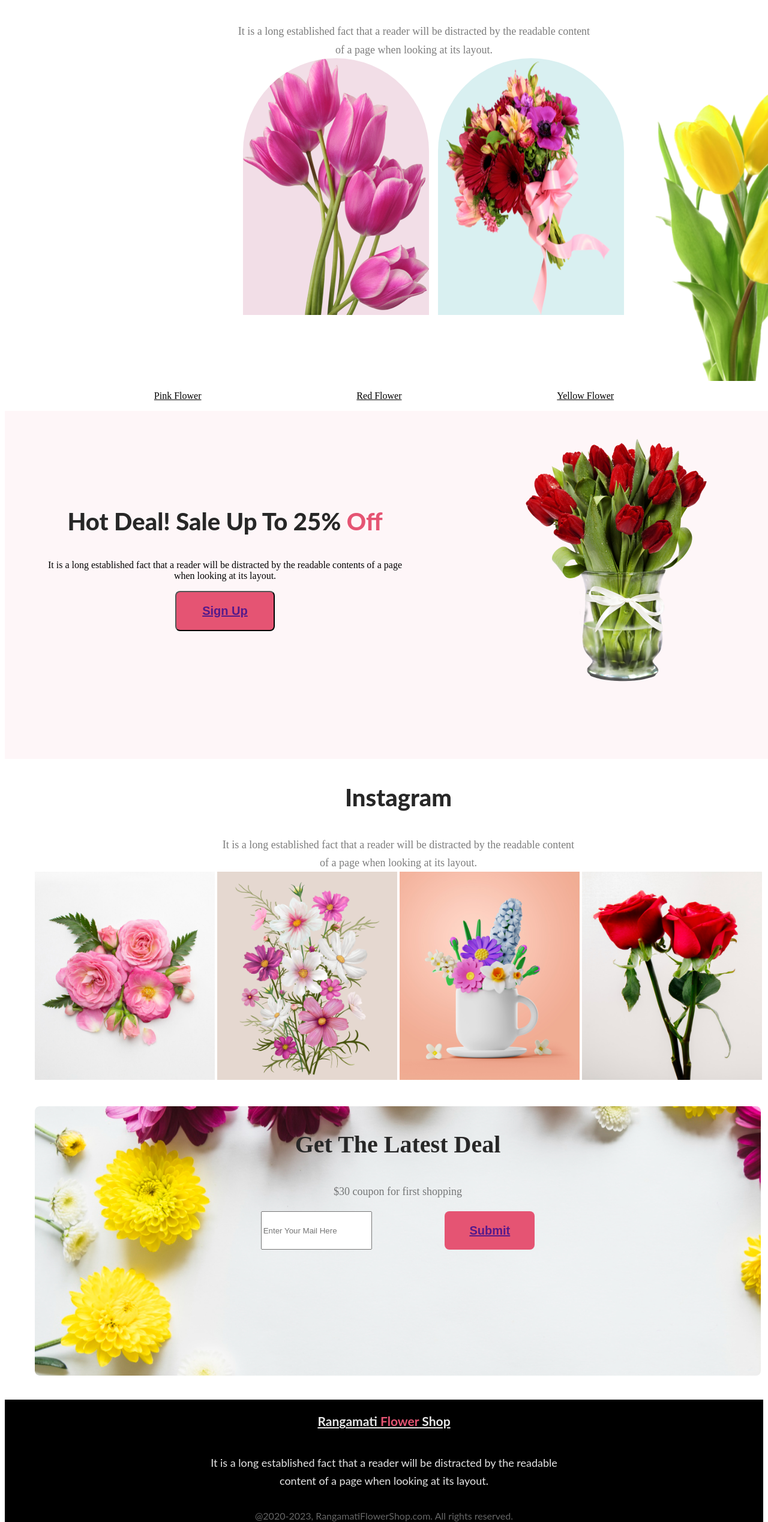
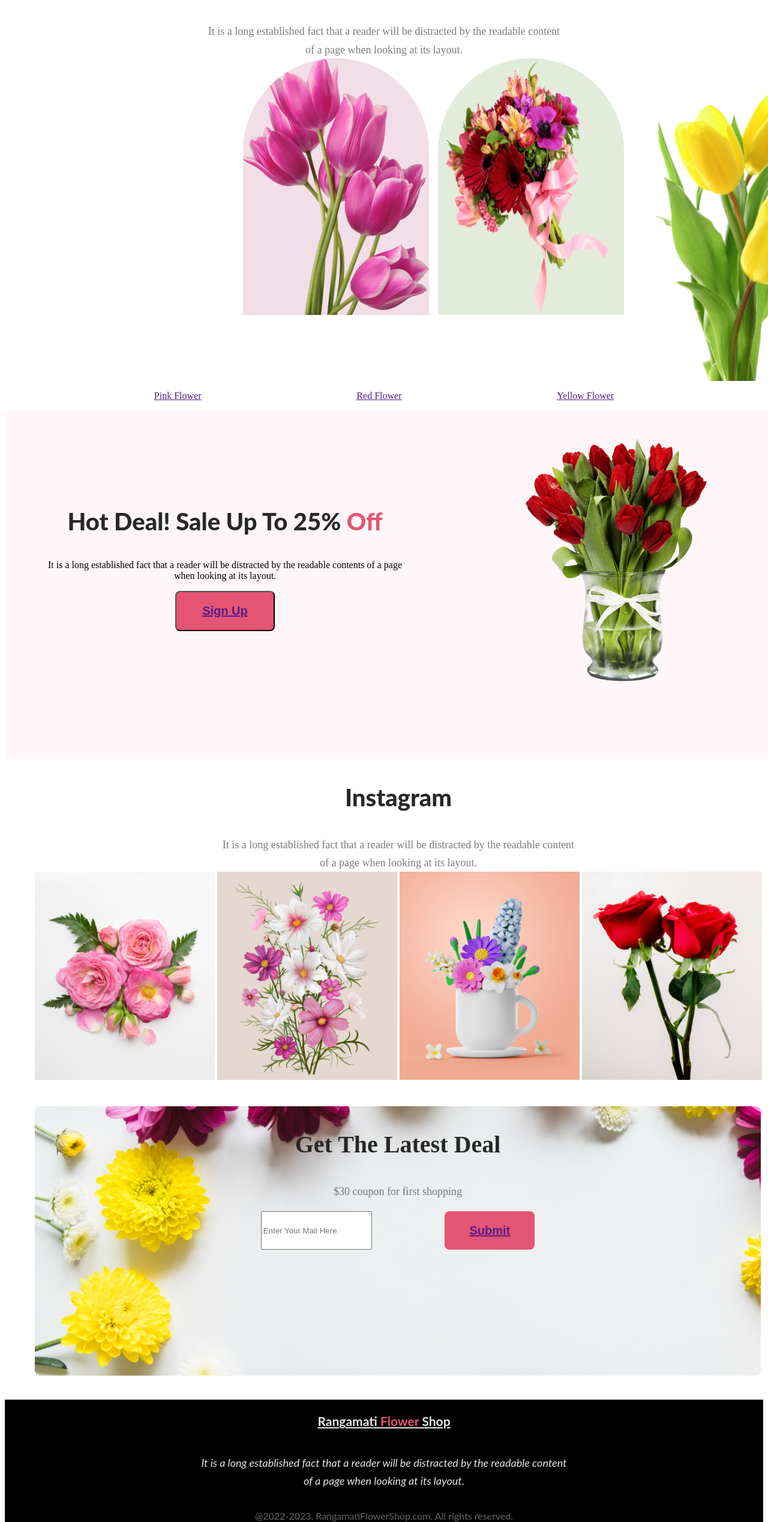
Before and after one commit to Puspal11/flower-shop, a plain HTML site: page index.html in a window 1280 px wide. Shown: the part 949-3486 px from the top of the page at 60% size. Drawn offline with Linux system fonts and the light colour scheme.

Commit message:
final coutndown

```diff
--- a/index.html
+++ b/index.html
@@ -32,9 +32,9 @@
                 <img class="featured3" src="Flower-Asset/pngwing-pink-3.png" alt="">
             </div>
             <div class="flower-name">
-                <p><u>Pink Flower</u></p>
-                <p><u>Red Flower</u></p>
-                <p><u>Yellow Flower</u></p>
+                <p><u><a href="">Pink Flower</a></u></p>
+                <p><u><a href="">Red Flower</a></u></p>
+                <p><u><a href="">Yellow Flower</a></u></p>
             </div>
             <div>
 
@@ -80,18 +80,15 @@
             </div>
         </div>
     </main>
+</body>
 <footer class="foot">
     <div class="details">
         <h3 id="fo">Rangamati <span class="footer-title">Flower</span> Shop</h3>
-            <p>It is a long established fact that a reader will be distracted by the readable content of a page when
+        <p class="footer-des">It is a long established fact that a reader will be distracted by the readable content of a page when
             looking at its layout.</p>
-            <p class="copyright">@2020-2023, RangamatiFlowerShop.com. All rights reserved. </p>
+        <p class="copyright">@2022-2023, RangamatiFlowerShop.com. All rights reserved. </p>
 
 
     </div>
 </footer>
-
-</body>
-
-
 </html>
--- a/style/style.css
+++ b/style/style.css
@@ -1,3 +1,6 @@
+*{
+    /* padding: 0px; */
+}
 .banner-photo {
     width: 635px;
     height: 800px;
@@ -49,10 +52,11 @@
     font-weight: 700;
     line-height: normal;
     border: none;
+    text-decoration: none;
 }
 
 .featured-des {
-    padding-left: 100px;
+
     display: flex;
     width: 595px;
     height: 60px;
@@ -104,12 +108,12 @@
     height: 428px;
     flex-shrink: 0;
     border-radius: 300px 300px 0px 0px;
-    background: rgba(5, 151, 160, 0.15);
+background: rgba(71, 125, 17, 0.15);
 }
 
 .featued3 {
-    width: 300px;
-    height: 380px;
+    width: 314px;
+    height: 471px;
     flex-shrink: 0;
     border-radius: 300px 300px 0px 0px;
     background: rgba(21, 41, 2, 0.15);
@@ -346,3 +350,6 @@ footer {
 #fo {
     text-decoration: underline;
 }
+.footer-des{
+    font-style: italic;
+}
```
Lines whose indentation alone changed are shown as unchanged.
